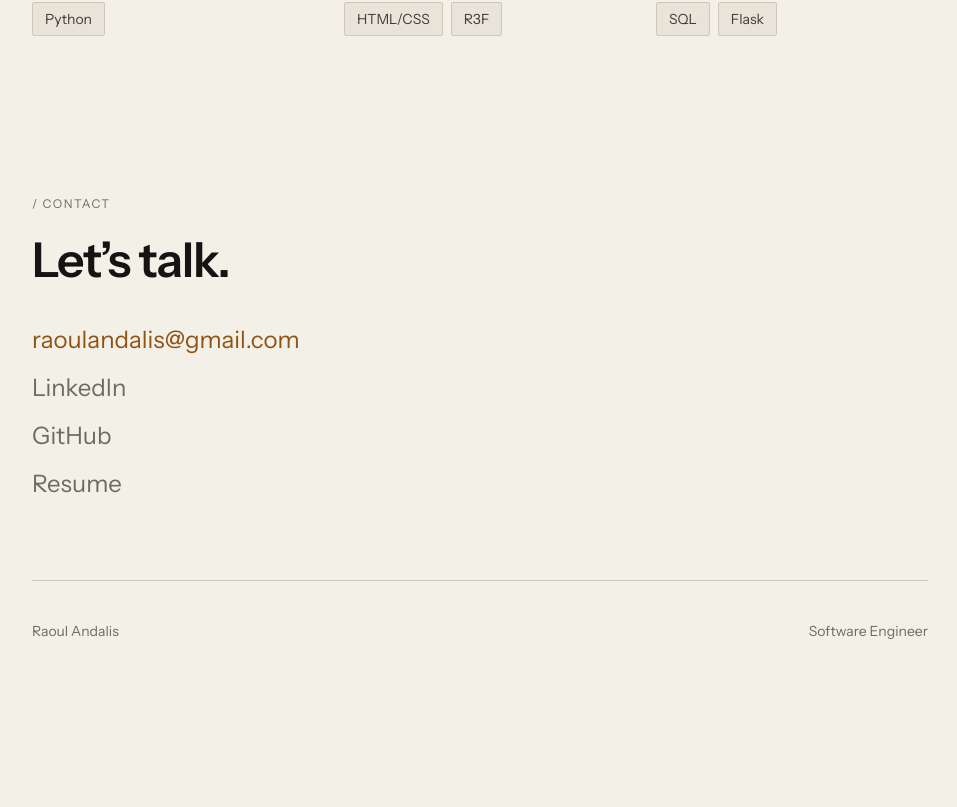
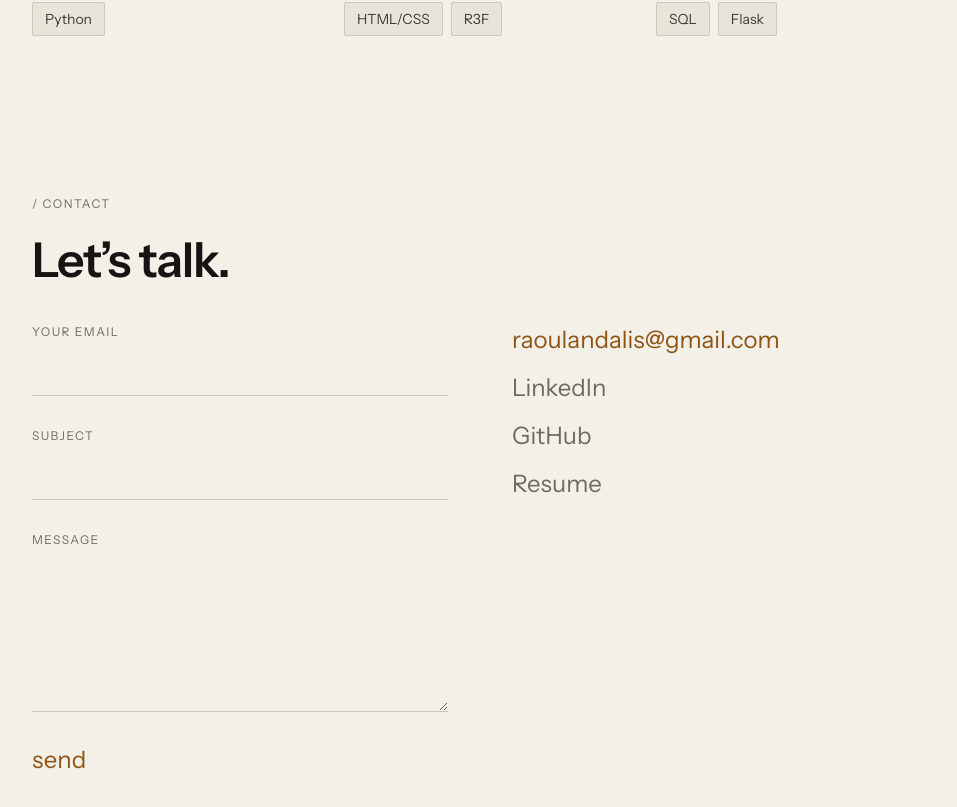
Before and after one commit to raoulandalis/Portfolio-2024, a React (Vite) app: page / in a window 1280 px wide. Shown: the part 1941-2748 px from the top of the page, without its empty margins (160-1117 px from the left). Before the commit the page ends 2622 px from the top, so only its background shows below. Built offline with nearby package versions, Linux system fonts and the light colour scheme; no server answers.

Commit message:
implemented web3 email service

```diff
--- /dev/null
+++ b/src/components/ContactForm.jsx
@@ -0,0 +1,121 @@
+import { useState } from 'react'
+import { contact } from '../content/contact'
+
+const ENDPOINT = 'https://api.web3forms.com/submit'
+const ACCESS_KEY = import.meta.env.VITE_WEB3FORMS_ACCESS_KEY
+
+const ContactForm = () => {
+  const [status, setStatus] = useState('idle')
+  const sending = status === 'sending'
+  const { form } = contact
+
+  const onSubmit = async (event) => {
+    event.preventDefault()
+    const data = new FormData(event.currentTarget)
+
+    if (data.get('botcheck')) return
+
+    if (!ACCESS_KEY) {
+      setStatus('error')
+      return
+    }
+
+    setStatus('sending')
+
+    try {
+      const response = await fetch(ENDPOINT, {
+        method: 'POST',
+        headers: {
+          'Content-Type': 'application/json',
+          Accept: 'application/json',
+        },
+        body: JSON.stringify({
+          access_key: ACCESS_KEY,
+          email: String(data.get('email') || '').trim(),
+          subject: String(data.get('subject') || '').trim(),
+          message: String(data.get('message') || '').trim(),
+          from_name: String(data.get('email') || '').trim(),
+        }),
+      })
+      const result = await response.json()
+      setStatus(result.success ? 'sent' : 'error')
+    } catch {
+      setStatus('error')
+    }
+  }
+
+  if (status === 'sent') {
+    return (
+      <p className='text-base leading-relaxed text-mist md:text-lg' role='status'>
+        {form.sent}
+      </p>
+    )
+  }
+
+  return (
+    <form className='flex flex-col gap-8' onSubmit={onSubmit}>
+      <input
+        type='checkbox'
+        name='botcheck'
+        tabIndex={-1}
+        autoComplete='off'
+        className='hidden'
+        aria-hidden='true'
+      />
+
+      <label className='flex flex-col gap-2'>
+        <span className='label-kicker'>{form.emailLabel}</span>
+        <input
+          className='reel-field'
+          type='email'
+          name='email'
+          required
+          autoComplete='email'
+          inputMode='email'
+          disabled={sending}
+        />
+      </label>
+
+      <label className='flex flex-col gap-2'>
+        <span className='label-kicker'>{form.subjectLabel}</span>
+        <input
+          className='reel-field'
+          type='text'
+          name='subject'
+          required
+          autoComplete='off'
+          disabled={sending}
+        />
+      </label>
+
+      <label className='flex flex-col gap-2'>
+        <span className='label-kicker'>{form.messageLabel}</span>
+        <textarea
+          className='reel-field min-h-[8rem] resize-y'
+          name='message'
+          required
+          rows={5}
+          disabled={sending}
+        />
+      </label>
+
+      <div className='flex flex-col items-start gap-3'>
+        <button
+          type='submit'
+          disabled={sending}
+          aria-busy={sending}
+          className='text-xl text-lantern hover:text-lantern-hot focus-visible:outline-none focus-visible:text-lantern-hot disabled:cursor-wait disabled:text-fog md:text-2xl'
+        >
+          {sending ? form.sending : form.submit}
+        </button>
+        {status === 'error' && (
+          <p className='text-sm text-mist' role='alert'>
+            {form.error}
+          </p>
+        )}
+      </div>
+    </form>
+  )
+}
+
+export default ContactForm
--- a/src/content/contact.js
+++ b/src/content/contact.js
@@ -9,4 +9,13 @@ export const contact = {
     url: 'https://docs.google.com/document/d/1dWfIp819j9MZ5EEpuV2iVjnFB1eBjZlgzOOCOKkmht0/edit?usp=sharing',
     stale: true, // Google Doc is stale (stops at 2023). PRD 5 ships a current PDF.
   },
+  form: {
+    emailLabel: 'Your email',
+    subjectLabel: 'Subject',
+    messageLabel: 'Message',
+    submit: 'send',
+    sending: 'sending',
+    sent: 'Sent. I will get back to you.',
+    error: 'Could not send. Email me instead.',
+  },
 }
--- a/src/pages/Home.jsx
+++ b/src/pages/Home.jsx
@@ -5,6 +5,7 @@ import { contact } from '../content/contact'
 import { projects } from '../content/projects'
 import { site } from '../content/site'
 import { skillGroups } from '../content/skills'
+import ContactForm from '../components/ContactForm'
 import { useReveal } from '../hooks/useReveal'
 
 const listed = projects.filter((project) => project.listed)
@@ -160,7 +161,9 @@ const Home = () => {
         <h2 className='page-title mb-10' data-reveal>
           Let’s talk.
         </h2>
-        <ul className='flex flex-col gap-4 text-xl text-paper md:text-2xl' data-reveal>
+        <div className='grid gap-12 md:grid-cols-2 md:items-start md:gap-16' data-reveal>
+          <ContactForm />
+          <ul className='flex flex-col gap-4 text-xl text-paper md:text-2xl'>
             <li>
               <a
                 href={`mailto:${contact.email}`}
@@ -200,6 +203,7 @@ const Home = () => {
               </a>
             </li>
           </ul>
+        </div>
       </section>
 
       <footer className='flex flex-col gap-2 border-t border-steel py-10 text-sm text-fog sm:flex-row sm:items-center sm:justify-between'>
--- a/src/reel.css
+++ b/src/reel.css
@@ -91,6 +91,11 @@ body {
     color: var(--lantern-hot) !important;
 }
 
+.disabled\:text-fog:disabled,
+button:disabled.text-lantern {
+    color: var(--fog) !important;
+}
+
 [data-reveal] {
     opacity: 0;
     transform: translateY(12px);
@@ -100,6 +105,41 @@ body {
 [data-reveal].is-revealed {
     opacity: 1;
     transform: none;
+}
+
+.reel-field {
+    display: block;
+    width: 100%;
+    appearance: none;
+    border: 0;
+    border-bottom: 1px solid var(--steel);
+    border-radius: 0;
+    background: transparent;
+    caret-color: var(--lantern);
+    color: var(--paper);
+    font: inherit;
+    font-size: 1.125rem;
+    line-height: 1.5;
+    padding: 0.5rem 0 0.75rem;
+}
+
+.reel-field:focus {
+    outline: none;
+    border-bottom-color: var(--lantern);
+}
+
+.reel-field:disabled {
+    color: var(--fog);
+    cursor: wait;
+}
+
+.reel-field:-webkit-autofill,
+.reel-field:-webkit-autofill:hover,
+.reel-field:-webkit-autofill:focus {
+    -webkit-text-fill-color: var(--paper);
+    box-shadow: 0 0 0 1000px var(--ink) inset;
+    caret-color: var(--lantern);
+    transition: background-color 9999s ease-out;
 }
 
 .marquee {
```
Also changed, not shown: 1 other file (tests, documents, lock files or other folders). Lines whose indentation alone changed are shown as unchanged.
